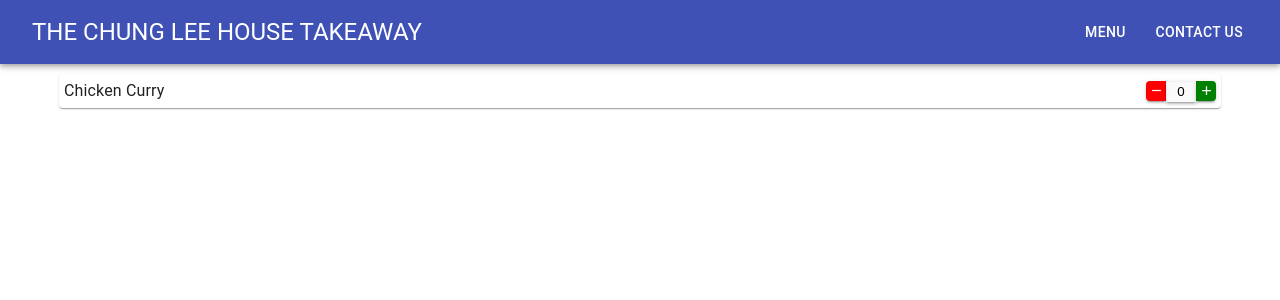
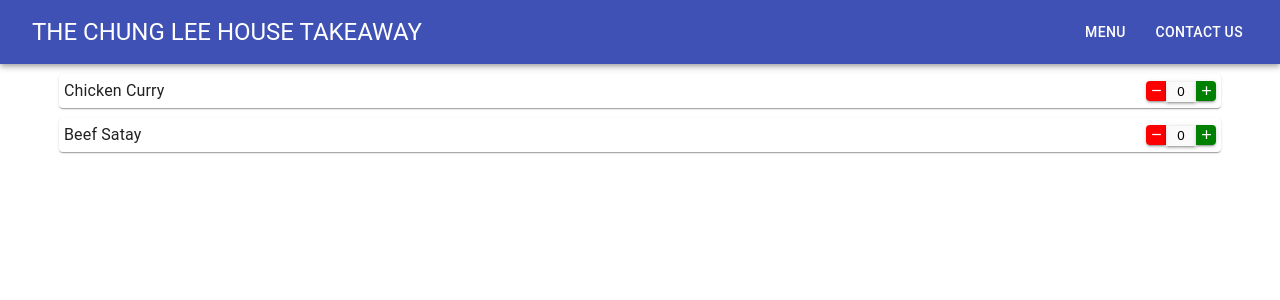
Before and after one commit to JK-Chung/takeaway_menu, a React (Create React App) app: page / in a window 1280 px wide. Shown: the top 300 px of the page. Built offline with nearby package versions, Linux system fonts and the light colour scheme; the HTML template or start-up script is replaced by a standard one.

Commit message:
Removed hardcoded menu data and moved it into a JSON file
Signed-off-by: Jee Ken Chung <chungjeeken@gmail.com>

```diff
--- a/package.json
+++ b/package.json
@@ -6,6 +6,7 @@
     "@material-ui/core": "^4.1.3",
     "@material-ui/icons": "^4.2.1",
     "@material-ui/styles": "^4.1.2",
+    "axios": "^0.19.0",
     "react": "^16.8.6",
     "react-dom": "^16.8.6",
     "react-scripts": "3.0.1"
--- a/src/App.js
+++ b/src/App.js
@@ -3,14 +3,20 @@ import './App.css';
 
 import { Header } from "./Components/Layout";
 import FoodItem from "./Components/FoodItem";
+import menuData from "./Resources/menu.json";
 
-function App() {
-  return (
-    <React.Fragment>
-      <Header />
-      <FoodItem foodName={"Chicken Curry"}/>
-    </React.Fragment>
-  );
-}
+const generateUIComponentsFromMenuData = () => {
+    return menuData
+        .map(menuDatum => <FoodItem foodName={menuDatum.name}/>)
+};
+
+const App = () => {
+    return (
+        <React.Fragment>
+          <Header />
+          { generateUIComponentsFromMenuData() }
+        </React.Fragment>
+    );
+};
 
 export default App;
--- a/src/Components/CounterTextField/CounterTextField.js
+++ b/src/Components/CounterTextField/CounterTextField.js
@@ -80,7 +80,7 @@ const TextField = props => {
     )
 };
 
-export default props => {
+const CounterTextField = props => {
     const [counter, setCounter] = useState(0);
 
     const decrementCounter = () => {
@@ -99,4 +99,6 @@ export default props => {
             <PlusButton onClick={ incrementCounter }/>
         </React.Fragment>
     )
-}
+};
+
+export default CounterTextField;
--- a/src/Components/FoodItem.js
+++ b/src/Components/FoodItem.js
@@ -1,5 +1,4 @@
 import React from "react";
-import Grid from "@material-ui/core/Grid";
 import Paper from "@material-ui/core/Paper";
 import Typography from "@material-ui/core/Typography";
 
--- /dev/null
+++ b/src/Resources/menu.json
@@ -0,0 +1,12 @@
+[
+  {
+    "id": 1,
+    "name": "Chicken Curry",
+    "price": 2.3
+  },
+  {
+    "id": 2,
+    "name": "Beef Satay",
+    "price": 6.2
+  }
+]
```
Also changed, not shown: 2 other files (tests, documents, lock files or other folders).
